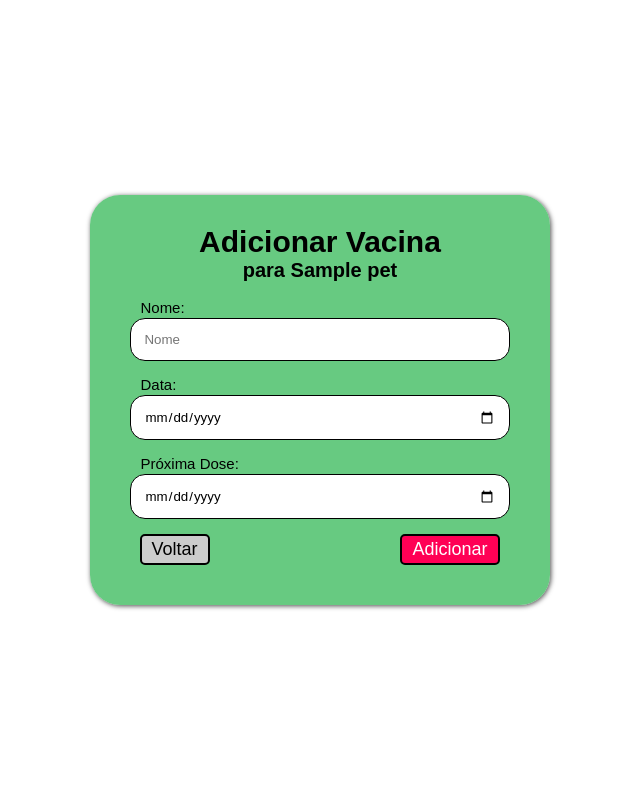
After one commit to antonioz2022/ProjetoFDS, a Django app: page /pet4you_app/pets/1/vaccine_add/ in a window 1280 px wide. The commit adds this page. Shown: the whole page, without its empty margins (320-960 px from the left). Run offline with Django 5.2, Linux system fonts and the light colour scheme; tables that the repository leaves empty hold one stand-in row (values such as "Sample post").

Commit message:
Cartão de vacinas/Adicionar vacinas

```diff
--- a/pet4you_app/admin.py
+++ b/pet4you_app/admin.py
@@ -1,7 +1,8 @@
 from django.contrib import admin
-from .models import Pet, Report
+from .models import Pet, Report, Vaccine
 
 admin.site.register(Pet)
 admin.site.register(Report)
+admin.site.register(Vaccine)
 
 # Register your models here.
--- a/pet4you_app/forms.py
+++ b/pet4you_app/forms.py
@@ -1,5 +1,15 @@
 # forms.py
 from django import forms
+from .models import Vaccine
+
+class VaccineForm(forms.ModelForm):
+    class Meta:
+        model = Vaccine
+        fields = ['name', 'date', 'next_due_date']
+        widgets = {
+            'date': forms.DateInput(attrs={'type': 'date'}),
+            'next_due_date': forms.DateInput(attrs={'type': 'date'}),
+        }
 
 class PetFilterForm(forms.Form):
     species = forms.CharField(max_length=100, required=False)
--- a/pet4you_app/models.py
+++ b/pet4you_app/models.py
@@ -15,6 +15,15 @@ class Pet(models.Model):
     def __str__(self):
         return self.name
 
+class Vaccine(models.Model):
+    pet = models.ForeignKey(Pet, on_delete=models.CASCADE, related_name='vaccines')
+    name = models.CharField(max_length=100)
+    date = models.DateField()
+    next_due_date = models.DateField(blank=True, null=True)
+
+    def __str__(self):
+        return f"{self.name} para {self.pet.name} em {self.date}"
+
 class Report(models.Model):
     pet = models.ForeignKey(Pet, on_delete=models.CASCADE)
     reporter = models.ForeignKey(User, on_delete=models.CASCADE)
--- a/pet4you_app/templates/list.html
+++ b/pet4you_app/templates/list.html
@@ -91,7 +91,8 @@
                 <p>Breed: {{ pet.breed }}</p>
                 <p>Age: {{ pet.age }}</p>
                 <p>Description: {{ pet.description }}</p><br>
-                <a class='button-2'href="{% url 'pet4you:edit_post' pet.id %}" style="background-color: #004261; color: white;">Editar</a>
+                <a class='button-2'href="{% url 'pet4you:edit_post' pet.id %}" style="background-color: #004261; color: white; padding: 2px;">Editar</a>
+                <a class='button-2'href="{% url 'pet4you:vaccine_card' pet.id %}" style="background-color: #004261; color: white; margin-top: 10px; padding: 2px;">Vacinas</a>
                 </form>
             </div>
         </div>
--- /dev/null
+++ b/pet4you_app/templates/vaccine_add.html
@@ -0,0 +1,152 @@
+<!DOCTYPE html>
+<html lang="en">
+
+<head>
+    <meta charset="UTF-8">
+    <meta name="viewport" content="width=device-width, initial-scale=1.0">
+    <title>Pet4You</title>
+    <style>
+        h1 {
+            font-family: 'Lexend', sans-serif;
+            text-align: center;
+            font-size: 30px;
+            margin-top: 100px;
+            color: rgb(0, 0, 0);
+        }
+        h2{
+            font-family: 'Lexend', sans-serif;
+            text-align: center;
+            font-size: 20px;
+            margin-top: -20px;
+            color: rgb(0, 0, 0);
+        }
+
+        body {
+            margin: 0;
+            padding: 0;
+            display: flex;
+            justify-content: center;
+            align-items: center;
+            height: 100vh;
+            font-family: "Lexend", sans-serif;
+            background: url('') no-repeat center center fixed;
+            background-size: cover;
+        }
+
+        .container {
+            display: flex;
+            flex-direction: column;
+            align-items: center;
+            background: rgba(65, 189, 98, 0.8);
+            padding: 30px;
+            width: 400px;
+            height: 350px;
+            border-radius: 30px;
+            box-shadow: 1px 1px 5px rgba(0, 0, 0, 0.7);
+        }
+        .container-content{
+            margin-top: -100px;
+        }
+
+        .form-group {
+            width: 100%;
+            max-width: 400px;
+            margin-bottom: 15px;
+            text-align: left;
+        }
+
+        form label {
+            font-family: 'Lexend', sans-serif;
+            display: block;
+            text-align: left;
+            margin-left: 10px;
+            font-size: 15px;
+            margin-bottom: 2px;
+            color: #000000;
+        }
+
+        form {
+            display: flex;
+            flex-direction: column;
+            align-items: center;
+        }
+
+        form input {
+            font-family: 'Lexend', sans-serif;
+            width: 100%;
+            padding: 13px;
+            margin-bottom: 0;
+            /* Removido */
+            border-radius: 15px;
+            background: rgb(255, 255, 255);
+            border: 1px solid #000000;
+            box-sizing: border-box;
+        }
+
+        .b-container {
+            display: flex;
+            justify-content: space-between;
+        }
+
+        button {
+            margin-left: 10px;
+            padding: 3px 10px;
+            /* Reduzindo o preenchimento */
+            border: 2px solid #000000;
+            background-color: #ff0055;
+            color: white;
+            cursor: pointer;
+            font-size: 18px;
+            border-radius: 5px;
+            /* Arredondando um pouco menos */
+        }
+
+        button[type="button"] {
+            background-color: #ccc;
+            color: rgb(0, 0, 0);
+            margin-left: -360px;
+            margin-right: 300px;
+        }
+
+        button[type="submit"] {
+            margin-left: 270px;
+        }
+
+        button:hover {
+            background-color: #c0392b;
+        }
+    </style>
+
+</head>
+
+<body>
+    <div class="container">
+        <div class="container-content">
+            <h1>Adicionar Vacina</h1>
+            <h2>para {{ pet.name }}</h2>
+            <form method="post">
+                {% csrf_token %}
+                <div class="form-group">
+                    <label for="name">Nome:</label>
+                    <input type="text" id="name" name="name" placeholder="Nome" required>
+                </div>
+
+                <div class="form-group">
+                    <label for="date">Data:</label>
+                    <input type="date" id="date" name="date" required>
+                </div>
+                <div class="form-group">
+                    <label for="next_due_date">Próxima Dose:</label>
+                    <input type="date" id="next_due_date" name="next_due_date">
+                </div>
+
+                <div class="b-container">
+                    <button type="submit">Adicionar</button>
+                    <button type="button" onclick="window.history.back();">Voltar</button>
+                </div>
+            </form>
+        </div>
+    </div>
+</body>
+
+</html>
--- a/pet4you_app/urls.py
+++ b/pet4you_app/urls.py
@@ -20,6 +20,8 @@ urlpatterns = [
     path('listar_pets/', views.listar_pets, name='listar_pets'),
     path('delete/<int:pet_id>/', views.delete_post, name='delete_post'),
     path('api/create_admin/', views.create_admin_user, name='create_admin_user'),
+    path('pets/<int:pet_id>/vaccine_card/', views.vaccine_card, name='vaccine_card'),
+    path('pets/<int:pet_id>/vaccine_add/', views.vaccine_add, name='vaccine_add'),
 
 
 
--- a/pet4you_app/views.py
+++ b/pet4you_app/views.py
@@ -18,6 +18,7 @@ from django.views.decorators.csrf import csrf_exempt
 from django.views.decorators.http import require_POST
 from django.contrib.auth.models import User
 from .forms import PetFilterForm
+from .forms import VaccineForm
 from django.utils import timezone
 from datetime import timedelta
 import platform
@@ -53,6 +54,26 @@ def create_admin_user(request):
         return JsonResponse({'status': 'admin_created'})
     else:
         return JsonResponse({'status': 'admin_exists'})
+
+def vaccine_card(request, pet_id):
+    pet = get_object_or_404(Pet, id=pet_id)
+    vaccines = pet.vaccines.all()
+    return render(request, 'vaccine_card.html', {'pet': pet, 'vaccines': vaccines})
+
+def vaccine_add(request, pet_id):
+    pet = get_object_or_404(Pet, id=pet_id)
+
+    if request.method == 'POST':
+        form = VaccineForm(request.POST)
+        if form.is_valid():
+            vaccine = form.save(commit=False)
+            vaccine.pet = pet
+            vaccine.save()
+            return redirect('pet4you:vaccine_card', pet_id=pet.id)
+    else:
+        form = VaccineForm()
+
+    return render(request, 'vaccine_add.html', {'form': form, 'pet': pet})
 
 def createPost(request):
    p = Pet.objects.all()
```
Also changed, not shown: pet4you_app/templates/vaccine_card.html (added, +198 -0 lines), pet4you_app/migrations/0007_vaccine.py (added), 1 other file.
